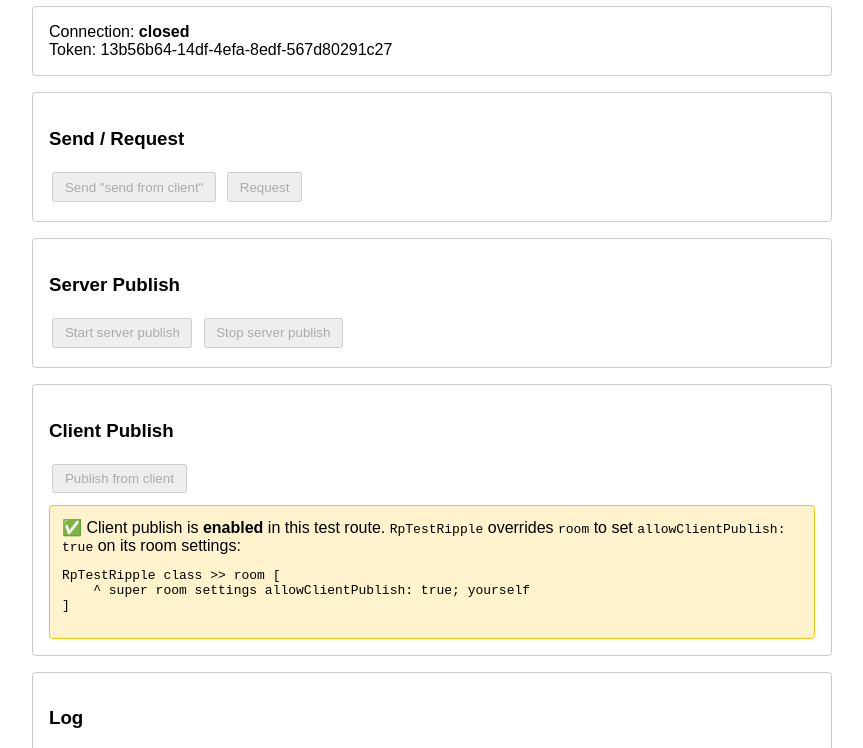
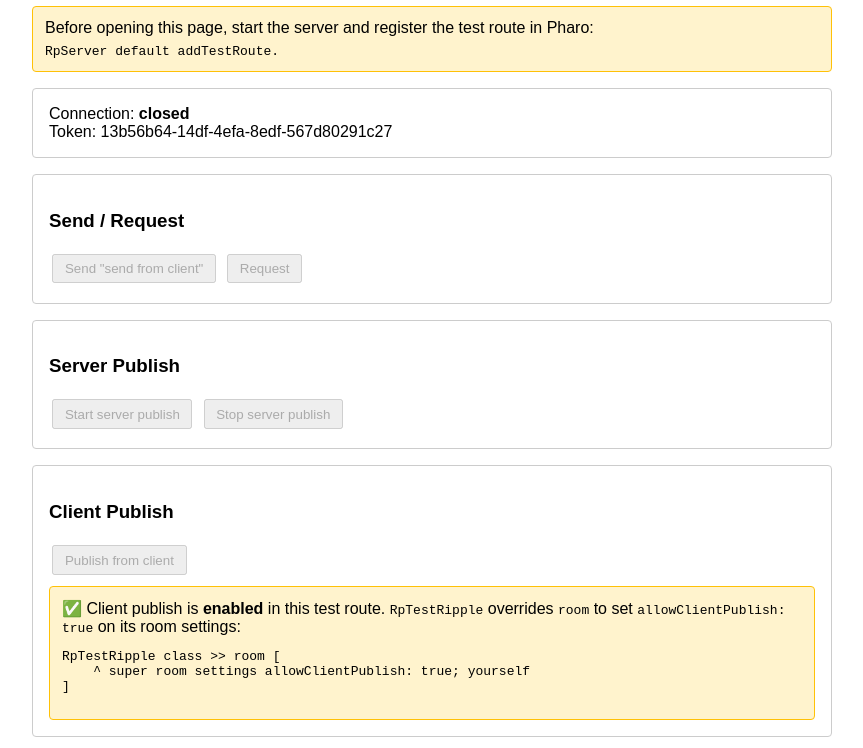
Before and after one commit to mumez/Ripple, a plain HTML site: page test-assets/index.html in a window 1280 px wide. Shown: the part 84-832 px from the top of the page, without its empty margins (208-1071 px from the left). Drawn offline with Linux system fonts and the light colour scheme.

Commit message:
Refactor RpServer restart method to reset defaults and update index.html with server startup instructions

```diff
--- a/test-assets/index.html
+++ b/test-assets/index.html
@@ -15,6 +15,11 @@
 
 <body>
     <h1>Ripple Integration Test</h1>
+
+    <div class="note" style="margin-bottom: 1em;">
+        Before opening this page, start the server and register the test route in Pharo:<br>
+        <pre style="margin: 0.5em 0 0;"><code>RpServer default addTestRoute.</code></pre>
+    </div>
 
     <div class="section">
         <div>Connection: <strong id="connection-status">connecting...</strong></div>
```
Also changed, not shown: 1 other file.
